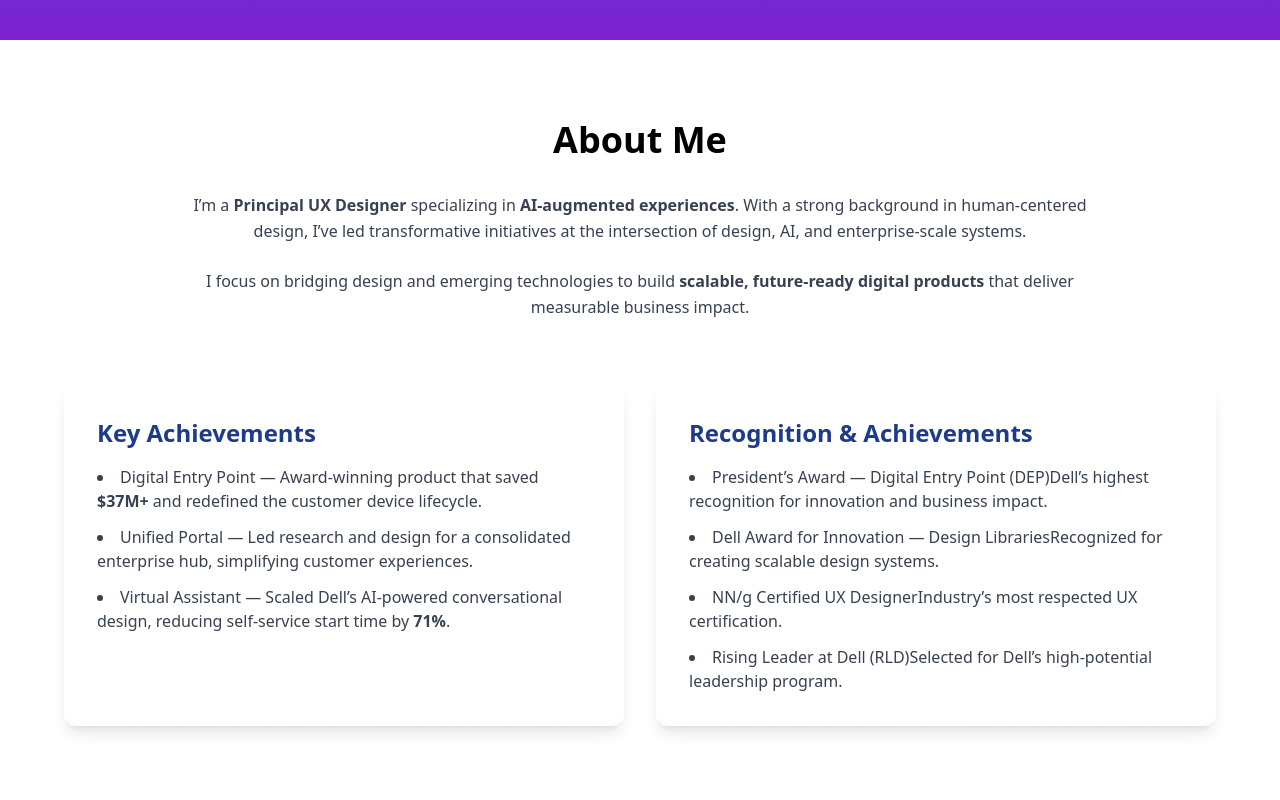
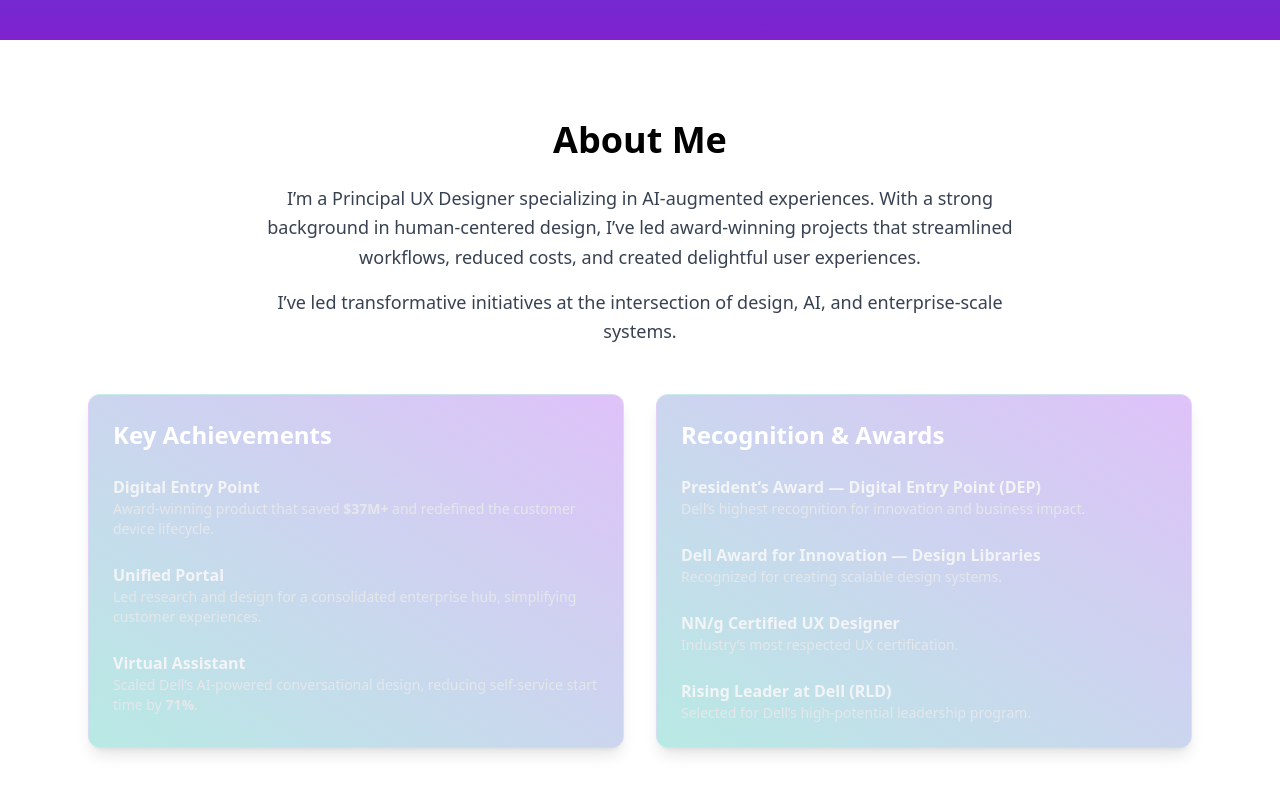
Before and after one commit to Simha1991/narasimha-portfolio, a React (Vite) app: page / in a window 1280 px wide. Shown: the part 760-1560 px from the top of the page. Built offline with nearby package versions, Linux system fonts and the light colour scheme; the HTML template or start-up script is replaced by a standard one.

Commit message:
Update App.jsx

```diff
--- a/src/App.jsx
+++ b/src/App.jsx
@@ -155,75 +155,95 @@ function App() {
         </a>
       </section>
 
-      {/* About Section */}
+     {/* About Section */}
 <section
   id="about"
-  className="py-20 px-6 bg-white text-center"
+  className="py-20 px-6 max-w-6xl mx-auto text-center"
 >
-  {/* Title + Description */}
-  <h2 className="text-4xl font-bold mb-8">About Me</h2>
-  <div className="max-w-4xl mx-auto text-gray-700 leading-relaxed space-y-6">
+  <h2 className="text-4xl font-bold mb-6">About Me</h2>
+
+  {/* Intro paragraphs */}
+  <div className="max-w-3xl mx-auto text-lg text-gray-700 leading-relaxed space-y-4 mb-12">
     <p>
-      I’m a <span className="font-semibold">Principal UX Designer</span> specializing in
-      <span className="font-semibold"> AI-augmented experiences</span>. With a strong
-      background in human-centered design, I’ve led transformative initiatives at the
-      intersection of design, AI, and enterprise-scale systems.
+      I’m a Principal UX Designer specializing in AI-augmented experiences. With
+      a strong background in human-centered design, I’ve led award-winning
+      projects that streamlined workflows, reduced costs, and created delightful
+      user experiences.
     </p>
     <p>
-      I focus on bridging design and emerging technologies to build
-      <span className="font-semibold"> scalable, future-ready digital products</span> that
-      deliver measurable business impact.
+      I’ve led transformative initiatives at the intersection of design, AI, and
+      enterprise-scale systems.
     </p>
   </div>
 
-  {/* Split layout for cards */}
-  <div className="grid md:grid-cols-2 gap-8 max-w-6xl mx-auto mt-16">
-    {/* Key Achievements Card */}
-    <div className="backdrop-blur-lg bg-white/10 border border-white/20 rounded-xl shadow-lg p-8 text-left bg-gradient-to-br from-white/30 to-white/10">
-      <h3 className="text-2xl font-semibold mb-4 text-blue-900">Key Achievements</h3>
-      <ul className="list-disc list-inside space-y-3 text-gray-700">
+  {/* Cards grid */}
+  <div className="grid md:grid-cols-2 gap-8">
+    {/* Key Achievements card */}
+    <div className="p-6 rounded-xl shadow-lg text-left
+      bg-gradient-to-tr from-teal-500/30 to-purple-600/30
+      backdrop-blur-md border border-white/20">
+      <h3 className="text-2xl font-semibold mb-6 text-white">Key Achievements</h3>
+      <ul className="space-y-6 text-gray-100">
         <li>
-          <span className="font-medium">Digital Entry Point</span> — Award-winning product
-          that saved <span className="font-semibold">$37M+</span> and redefined the
-          customer device lifecycle.
+          <p className="font-semibold">Digital Entry Point</p>
+          <p className="text-sm text-gray-200">
+            Award-winning product that saved <strong>$37M+</strong> and redefined
+            the customer device lifecycle.
+          </p>
         </li>
         <li>
-          <span className="font-medium">Unified Portal</span> — Led research and design for
-          a consolidated enterprise hub, simplifying customer experiences.
+          <p className="font-semibold">Unified Portal</p>
+          <p className="text-sm text-gray-200">
+            Led research and design for a consolidated enterprise hub, simplifying
+            customer experiences.
+          </p>
         </li>
         <li>
-          <span className="font-medium">Virtual Assistant</span> — Scaled Dell’s
-          AI-powered conversational design, reducing self-service start time by
-          <span className="font-semibold"> 71%</span>.
+          <p className="font-semibold">Virtual Assistant</p>
+          <p className="text-sm text-gray-200">
+            Scaled Dell’s AI-powered conversational design, reducing self-service
+            start time by <strong>71%</strong>.
+          </p>
         </li>
       </ul>
     </div>
 
-    {/* Recognition & Achievements Card */}
-    <div className="backdrop-blur-lg bg-white/10 border border-white/20 rounded-xl shadow-lg p-8 text-left bg-gradient-to-br from-white/30 to-white/10">
-      <h3 className="text-2xl font-semibold mb-4 text-blue-900">Recognition & Achievements</h3>
-      <ul className="list-disc list-inside space-y-3 text-gray-700">
+    {/* Recognition card */}
+    <div className="p-6 rounded-xl shadow-lg text-left
+      bg-gradient-to-tr from-teal-500/30 to-purple-600/30
+      backdrop-blur-md border border-white/20">
+      <h3 className="text-2xl font-semibold mb-6 text-white">Recognition & Awards</h3>
+      <ul className="space-y-6 text-gray-100">
         <li>
-          <span className="font-medium">President’s Award — Digital Entry Point (DEP)</span>
-          Dell’s highest recognition for innovation and business impact.
+          <p className="font-semibold">President’s Award — Digital Entry Point (DEP)</p>
+          <p className="text-sm text-gray-200">
+            Dell’s highest recognition for innovation and business impact.
+          </p>
         </li>
         <li>
-          <span className="font-medium">Dell Award for Innovation — Design Libraries</span>
-          Recognized for creating scalable design systems.
+          <p className="font-semibold">Dell Award for Innovation — Design Libraries</p>
+          <p className="text-sm text-gray-200">
+            Recognized for creating scalable design systems.
+          </p>
         </li>
         <li>
-          <span className="font-medium">NN/g Certified UX Designer</span>
-          Industry’s most respected UX certification.
+          <p className="font-semibold">NN/g Certified UX Designer</p>
+          <p className="text-sm text-gray-200">
+            Industry’s most respected UX certification.
+          </p>
         </li>
         <li>
-          <span className="font-medium">Rising Leader at Dell (RLD)</span>
-          Selected for Dell’s high-potential leadership program.
+          <p className="font-semibold">Rising Leader at Dell (RLD)</p>
+          <p className="text-sm text-gray-200">
+            Selected for Dell’s high-potential leadership program.
+          </p>
         </li>
       </ul>
     </div>
   </div>
 </section>
-      {/* End of about section*/}
+{/* About Section ends */}
+
 
       {/* Skills Section */}
       <section id="skills" className="py-20 bg-gray-50 text-center">
```
